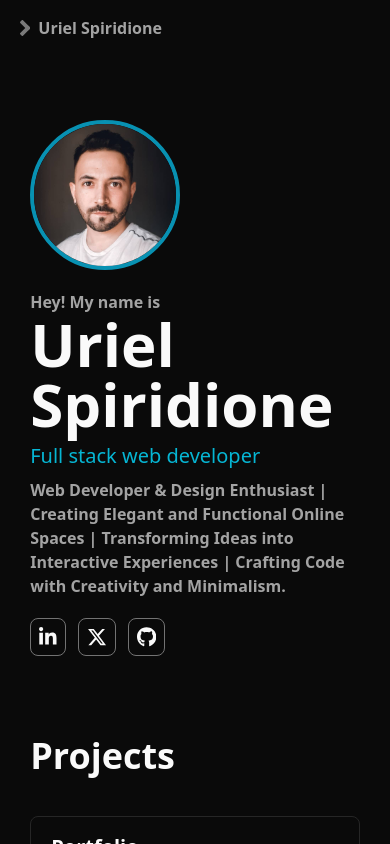
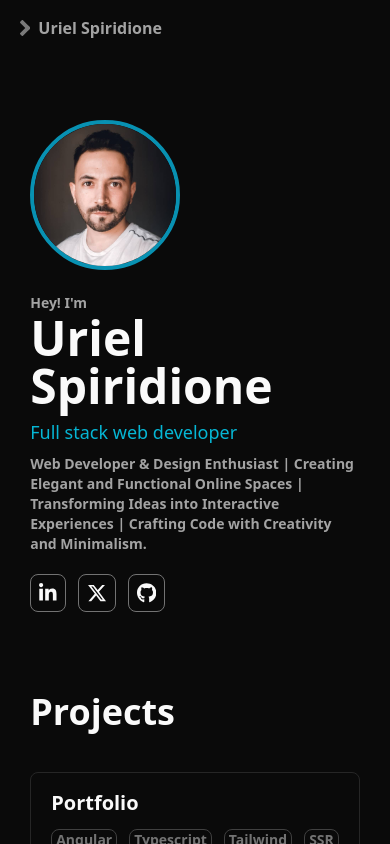
Before and after one commit to Chewbacca-14/portfolio, an Angular app: page / in a window 390 px wide. Shown: the top 844 px of the page. Built offline with nearby package versions, Linux system fonts and the light colour scheme.

Commit message:
🎨 Style: Responsive text sizes

```diff
--- a/src/app/pages/home/components/header/header.component.ts
+++ b/src/app/pages/home/components/header/header.component.ts
@@ -18,11 +18,15 @@ import { XIconComponent } from '@shared/components/x-icon/x-icon.component';
       />
       <div class="flex flex-col gap-2">
         <div>
-          <span class="font-semibold text-neutral-400">Hey! My name is</span>
-          <h1 class="text-6xl font-semibold">Uriel Spiridione</h1>
+          <span class="font-semibold text-neutral-400 md:text-base text-sm"
+            >Hey! I'm</span
+          >
+          <h1 class="md:text-6xl font-semibold text-5xl">Uriel Spiridione</h1>
         </div>
-        <h2 class="text-xl text-cyan-500">Full stack web developer</h2>
-        <p class="text-neutral-400 font-semibold">
+        <h2 class="text-lg md:text-xl text-cyan-500">
+          Full stack web developer
+        </h2>
+        <p class="md:text-base text-sm text-neutral-400 font-semibold">
           Web Developer & Design Enthusiast | Creating Elegant and Functional
           Online Spaces | Transforming Ideas into Interactive Experiences |
           Crafting Code with Creativity and Minimalism.
```
